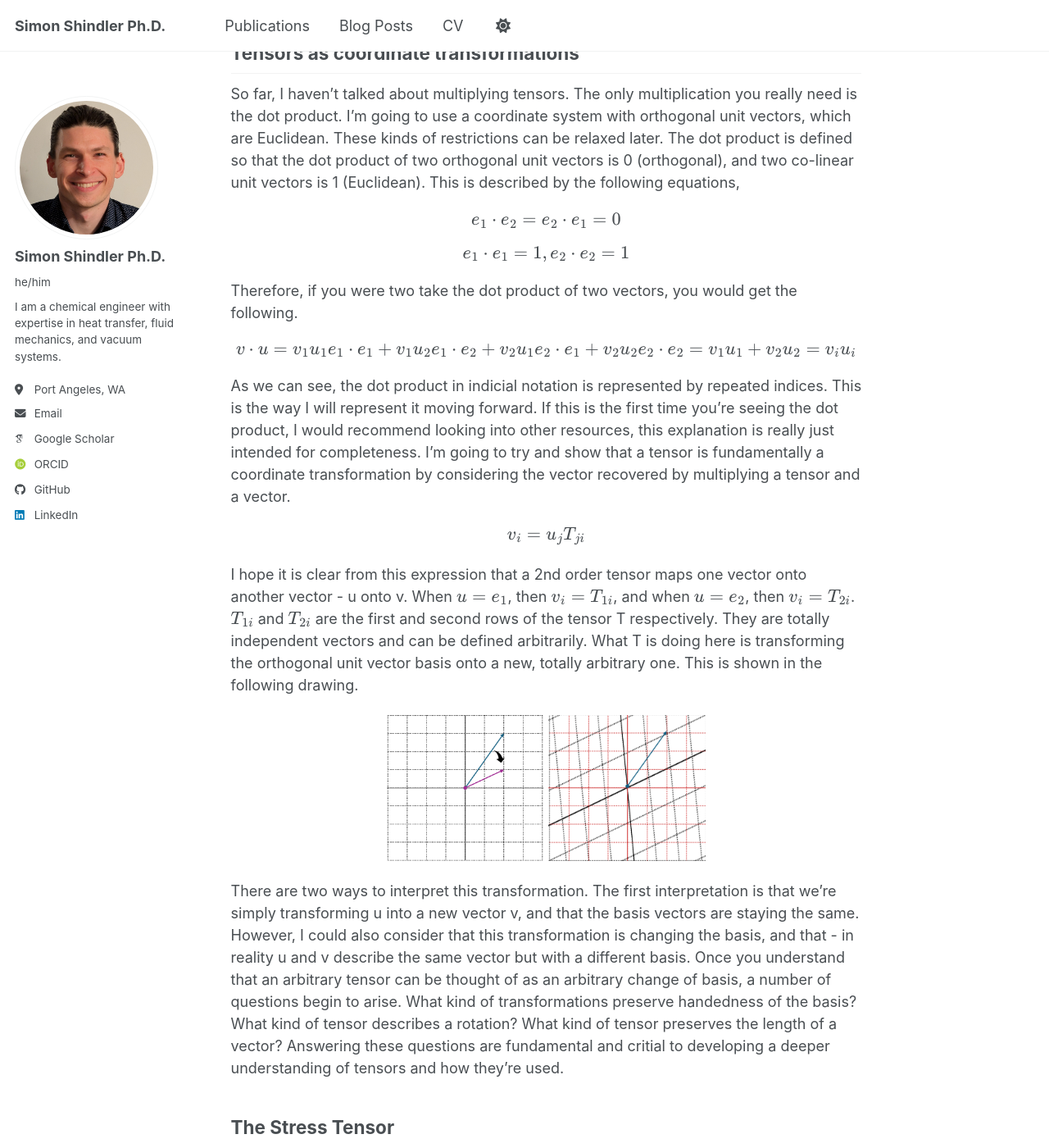
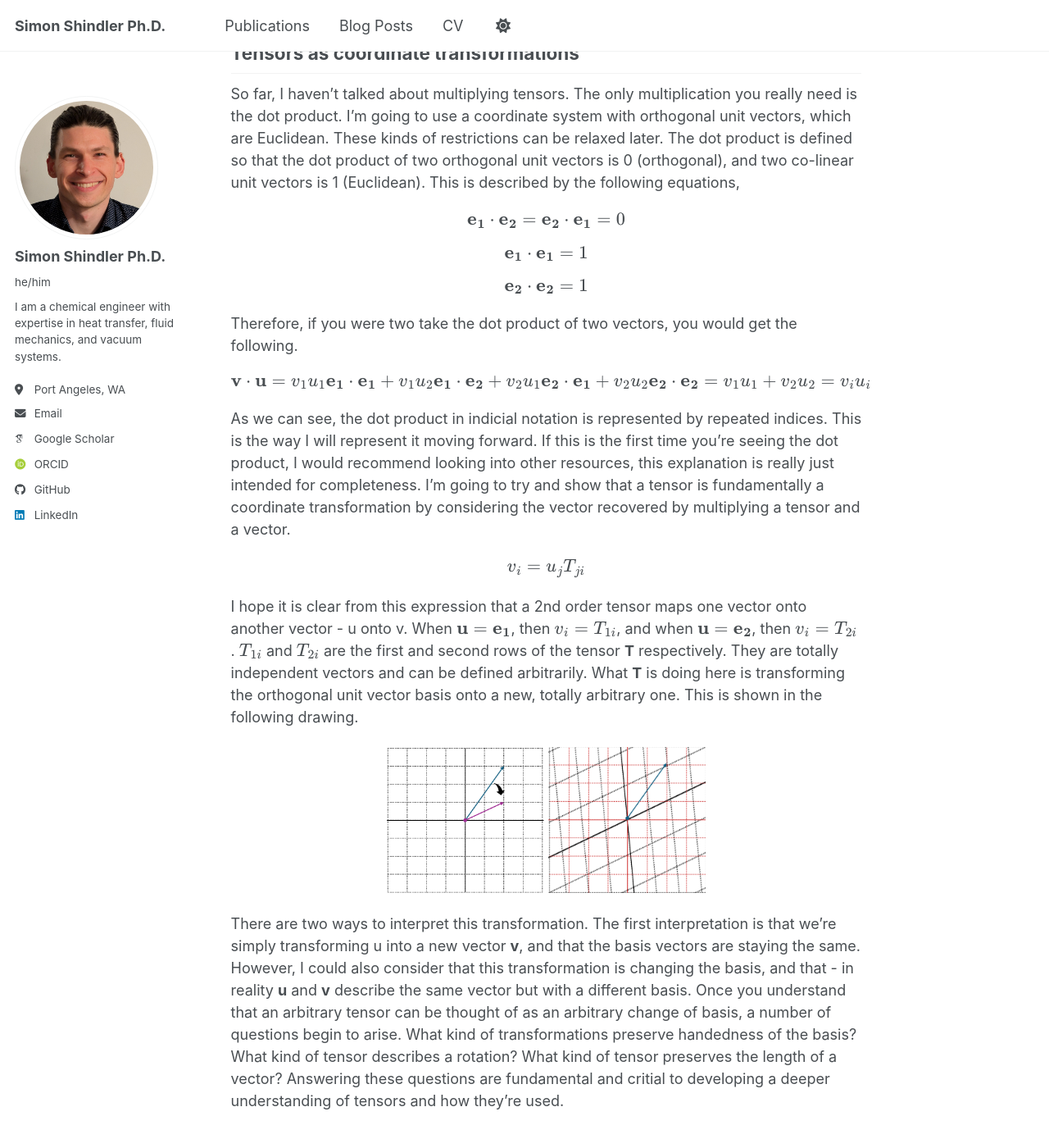
Before and after one commit to sgshindler/sgshindler.github.io, a Jekyll site: the page built from _posts/2026-05-30-Tensors.md, in a window 1280 px wide and 1400 px high, scrolled down 6985 px. Shown: the whole window at 82% size. Built offline with Jekyll 4.4.1, drawn with Linux system fonts in a browser that asks for light colours; some web fonts are replaced; a script bundle is joined from its source files by our own code; library files that are not in the unit come from our copies; some of the changed text lies outside the part shown.

Commit message:
Update 2026-05-30-Tensors.md

```diff
--- a/_posts/2026-05-30-Tensors.md
+++ b/_posts/2026-05-30-Tensors.md
@@ -141,7 +141,7 @@ $$\mathbf{T} = T_{ij}$$
 Before moving on, I want to recap the different representations of vectors and tensors.
 I've written them as a set of numbers multiplied by unit vectors or unit tensors,
 
-$$ \mathbf{v} = v_1*\mathbf{e_1}+v_2*\mathbf{e_2} $$
+$$ \mathbf{v} = v_1\mathbf{e_1}+v_2\mathbf{e_2} $$
 
 $$\mathbf{T} = T_{11} \mathbf{e_1 e_1} + T_{12} \mathbf{e_1 e_2} + T_{21} \mathbf{e_2 e_1} + T_{22} \mathbf{e_2 e_2}$$
 
@@ -174,19 +174,21 @@ Hopefully you know what a tensor is now. But when they show up in a physics or e
 
 So far, I haven't talked about multiplying tensors. The only multiplication you really need is the dot product. I'm going to use a coordinate system with orthogonal unit vectors, which are Euclidean. These kinds of restrictions can be relaxed later. The dot product is defined so that the dot product of two orthogonal unit vectors is 0 (orthogonal), and two co-linear unit vectors is 1 (Euclidean). This is described by the following equations,
 
-$$e_1 \cdot e_2 = e_2 \cdot e_1 = 0$$
+$$\mathbf{e_1} \cdot \mathbf{e_2} = \mathbf{e_2} \cdot \mathbf{e_1} = 0$$
 
-$$e_1 \cdot e_1 = 1, e_2 \cdot e_2 = 1$$
+$$\mathbf{e_1} \cdot \mathbf{e_1} = 1$$
+
+$$\mathbf{e_2} \cdot \mathbf{e_2} = 1$$
 
 Therefore, if you were two take the dot product of two vectors, you would get the following.
 
-$$v \cdot u = v_1 u_1 e_1 \cdot e_1 + v_1 u_2 e_1 \cdot e_2 + v_2 u_1 e_2 \cdot e_1 + v_2 u_2 e_2 \cdot e_2 = v_1 u_1 + v_2 u_2 = v_i u_i$$
+$$\mathbf{v} \cdot \mathbf{u} = v_1 u_1 \mathbf{e_1} \cdot \mathbf{e_1} + v_1 u_2 \mathbf{e_1} \cdot \mathbf{e_2} + v_2 u_1 \mathbf{e_2} \cdot \mathbf{e_1} + v_2 u_2 \mathbf{e_2} \cdot \mathbf{e_2} = v_1 u_1 + v_2 u_2 = v_i u_i$$
 
 As we can see, the dot product in indicial notation is represented by repeated indices. This is the way I will represent it moving forward. If this is the first time you're seeing the dot product, I would recommend looking into other resources, this explanation is really just intended for completeness. I'm going to try and show that a tensor is fundamentally a coordinate transformation by considering the vector recovered by multiplying a tensor and a vector.
 
 $$ v_i = u_jT_{ji} $$
 
-I hope it is clear from this expression that a 2nd order tensor maps one vector onto another vector - u onto v. When $$u = e_1$$, then $$v_i = T_{1i}$$, and when $$u = e_2$$, then $$v_i = T_{2i}$$. $$T_{1i}$$ and $$T_{2i}$$ are the first and second rows of the tensor T respectively. They are totally independent vectors and can be defined arbitrarily. What T is doing here is transforming the orthogonal unit vector basis onto a new, totally arbitrary one. This is shown in the following drawing.
+I hope it is clear from this expression that a 2nd order tensor maps one vector onto another vector - u onto v. When $$\mathbf{u} = \mathbf{e_1}$$, then $$v_i = T_{1i}$$, and when $$\mathbf{u} = \mathbf{e_2}$$, then $$v_i = T_{2i}$$. $$T_{1i}$$ and $$T_{2i}$$ are the first and second rows of the tensor **T** respectively. They are totally independent vectors and can be defined arbitrarily. What **T** is doing here is transforming the orthogonal unit vector basis onto a new, totally arbitrary one. This is shown in the following drawing.
 
 <p align="center">
   <img src="https://sgshindler.github.io/images/blog_posts/20260530_fig6.png"
@@ -195,8 +197,7 @@ I hope it is clear from this expression that a 2nd order tensor maps one vector
        style="width:2in">
 </p>
 
-
-There are two ways to interpret this transformation. The first interpretation is that we're simply transforming u into a new vector v, and that the basis vectors are staying the same. However, I could also consider that this transformation is changing the basis, and that - in reality u and v describe the same vector but with a different basis. Once you understand that an arbitrary tensor can be thought of as an arbitrary change of basis, a number of questions begin to arise. What kind of transformations preserve handedness of the basis? What kind of tensor describes a rotation? What kind of tensor preserves the length of a vector? Answering these questions are fundamental and critial to developing a deeper understanding of tensors and how they're used.
+There are two ways to interpret this transformation. The first interpretation is that we're simply transforming u into a new vector **v**, and that the basis vectors are staying the same. However, I could also consider that this transformation is changing the basis, and that - in reality **u** and **v** describe the same vector but with a different basis. Once you understand that an arbitrary tensor can be thought of as an arbitrary change of basis, a number of questions begin to arise. What kind of transformations preserve handedness of the basis? What kind of tensor describes a rotation? What kind of tensor preserves the length of a vector? Answering these questions are fundamental and critial to developing a deeper understanding of tensors and how they're used.
 
 ## The Stress Tensor
 
```
